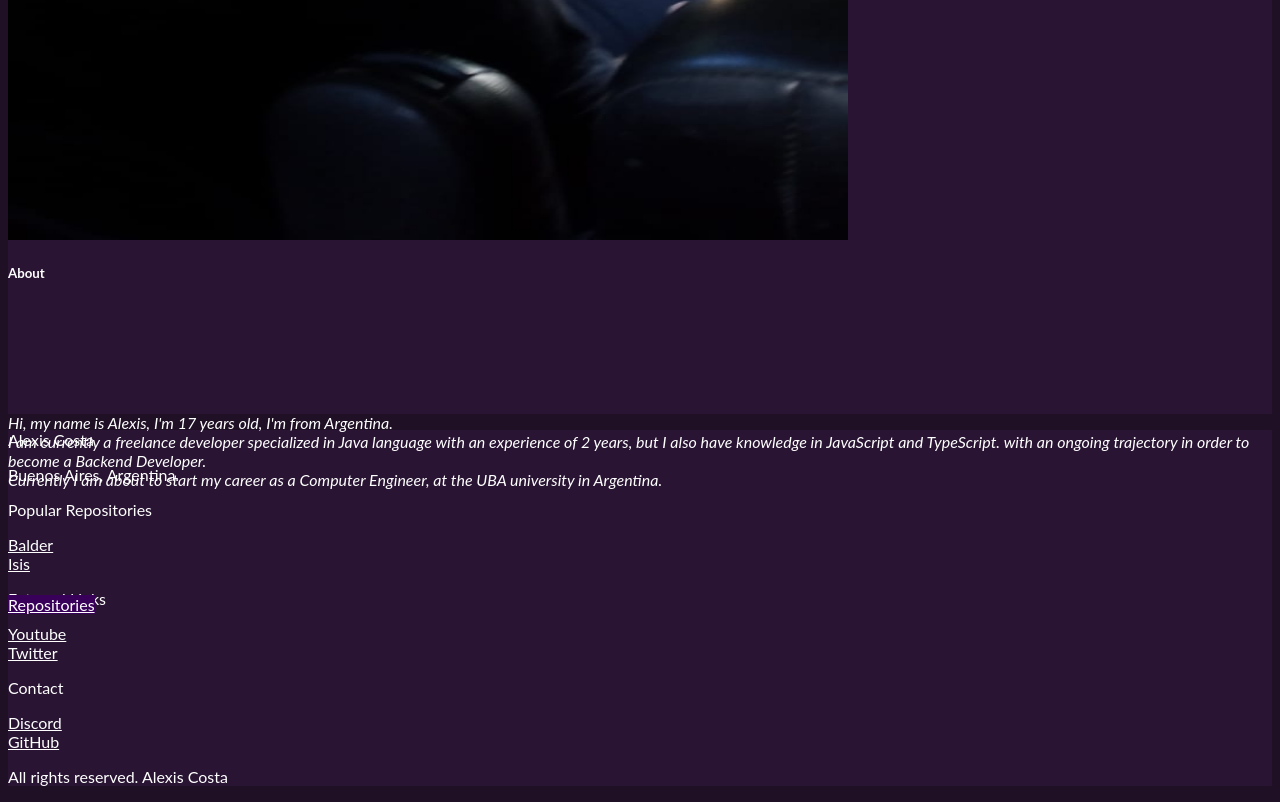
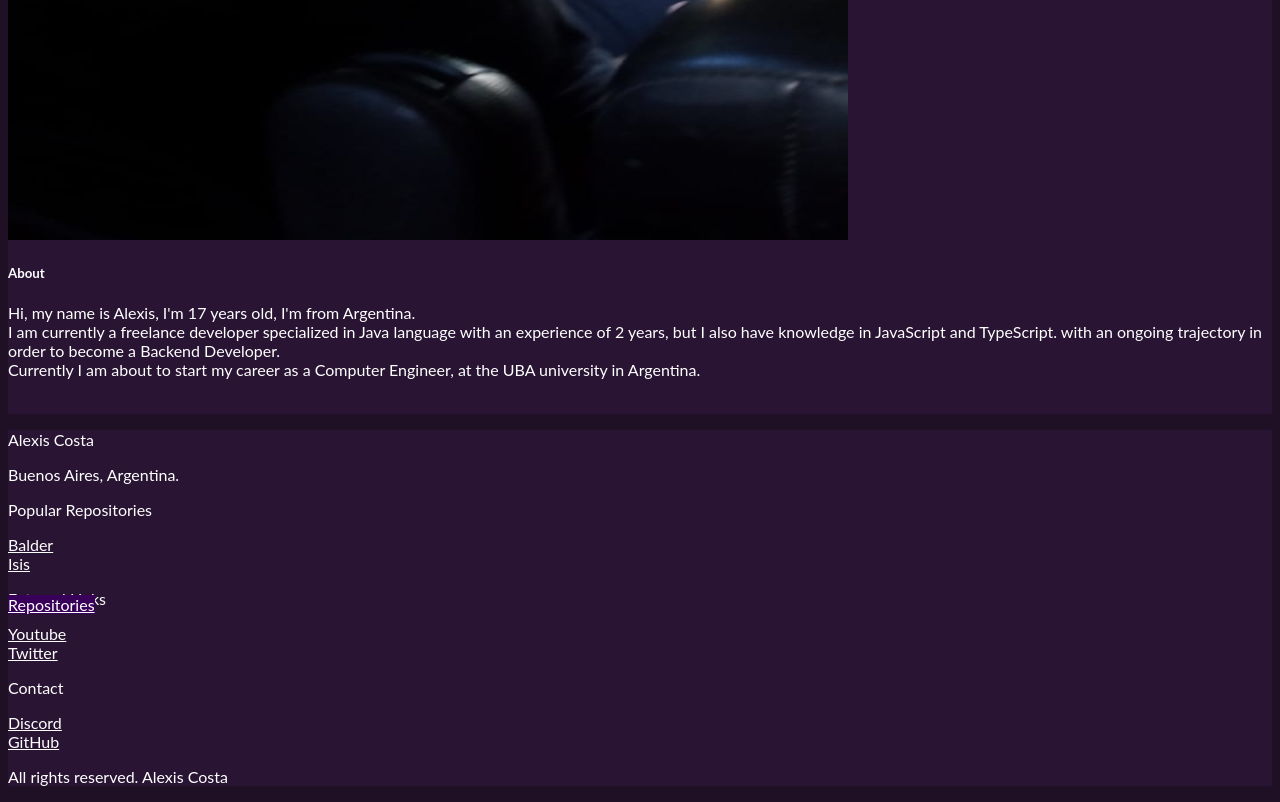
Before and after one commit to alexissdev/alexissdev.me, a Next.js app: page /about in a window 1280 px wide. Shown: the part 803-1605 px from the top of the page. Built offline with nearby package versions, Linux system fonts and the light colour scheme.

Commit message:
refactor(about): remove the custom css file of About component

```diff
--- a/src/components/about/About.tsx
+++ b/src/components/about/About.tsx
@@ -1,7 +1,5 @@
 import Image from "next/image";
-
 import Button from "../button/Button";
-import aboutStyle from "@/styles/About.module.css";
 
 export default function AboutComponent() {
   return (
@@ -23,17 +21,19 @@ export default function AboutComponent() {
                 About
               </h5>
 
-              <div className={aboutStyle.info}>
+              <div className="position-relative">
+                <div className="position-absolute fst-italic">
                   <p className="card-text">
                     Hi, my name is Alexis, I'm 17 years old, I'm from Argentina.
-                  <br />I am currently a freelance developer specialized in Java
-                  language with an experience of 2 years, but I also have
+                    <br />I am currently a freelance developer specialized in
+                    Java language with an experience of 2 years, but I also have
                     knowledge in JavaScript and TypeScript. with an ongoing
                     trajectory in order to become a Backend Developer.
                     <br />
                     Currently I am about to start my career as a Computer
                     Engineer, at the UBA university in Argentina.
                   </p>
+                </div>
               </div>
 
               <Button
--- a/src/styles/About.module.css
+++ /dev/null
@@ -1,5 +0,0 @@
-.info {
-  position: relative;
-  top: 110px;
-  font-style: italic;
-}
```
Lines whose indentation alone changed are shown as unchanged.
